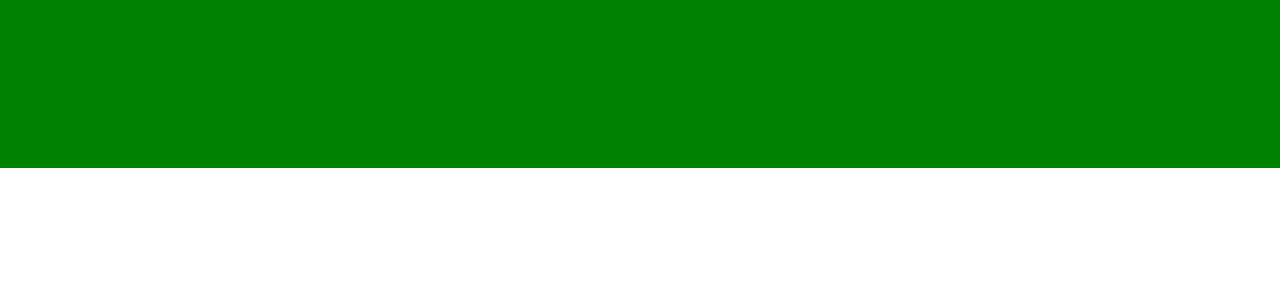
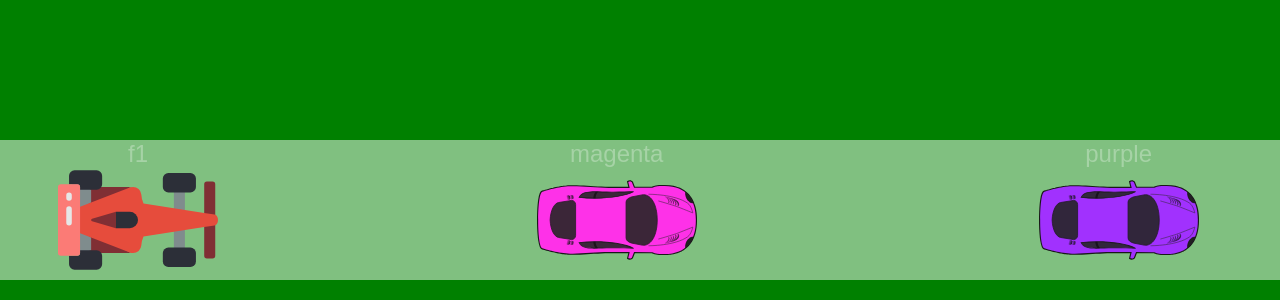
Before and after one commit to byu014/driving-game, a website: page index.html in a window 1280 px wide. Shown: the part 632-932 px from the top of the page. Before the commit the page ends 800 px from the top, so only its background shows below. Drawn offline with Linux system fonts and the light colour scheme.

Commit message:
create HTML for buttons to represent each car

```diff
--- a/css/styles.css
+++ b/css/styles.css
@@ -1,12 +1,65 @@
+body {
+  box-sizing: border-box;
+  font-size: 1.5rem;
+  background-color: green;
+  overflow: hidden;
+  font-family: sans-serif;
+  max-width: 100%;
+}
+
 .container {
-  width: 100%;
+  min-width: 1000px;
+  max-width: 100%;
   height: 100vh;
-  background-color: green;
   position: relative;
 }
 
-img {
+#main-car {
   position: absolute;
-  width: 9rem;
   transition: transform 0.1s;
 }
+
+img {
+  width: 10rem;
+  height: 10rem;
+}
+
+.car-option {
+  position: absolute;
+}
+
+.select-models {
+  display: flex;
+  width: 100%;
+  justify-content: space-between;
+  position: absolute;
+  bottom: -7rem;
+  transition: all 0.3s;
+  background-color: rgba(255, 255, 255, 0.5);
+}
+
+button {
+  padding: 0 8rem;
+  display: flex;
+  font-size: inherit;
+  border: none;
+  background-color: rgba(0, 0, 0, 0);
+  flex-direction: column;
+  padding-bottom: 7rem;
+  align-items: center;
+  color: rgba(255, 255, 255, 0.3);
+  transition: background 0.3s;
+}
+
+button:hover {
+  color: rgba(255, 255, 255, 0.8);
+  background: rgba(0, 0, 255, 0.3);
+}
+
+button:active {
+  color: rgba(0, 0, 255, 0.3);
+}
+
+.select-models:hover {
+  bottom: 0;
+}
--- a/index.html
+++ b/index.html
@@ -10,7 +10,27 @@
 </head>
 <body>
   <div class="container">
-    <img src="images/f1.svg" alt="f1.svg">
+    <img src="images/f1.svg" alt="f1.svg" id="main-car">
+    <div class="select-models">
+      <div class="button">
+        <button value="f1">
+          f1
+          <img class="car-option" src="images/f1.svg" alt="f1.svg">
+        </button>
+      </div>
+      <div class="button">
+        <button value="magenta">
+          magenta
+          <img class="car-option" src="images/magenta.svg" alt="f1.svg">
+        </button>
+      </div>
+      <div class="button">
+        <button value="purple">
+          purple
+          <img class="car-option" src="images/purple.svg" alt="f1.svg">
+        </button>
+      </div>
+    </div>
   </div>
   <script src="main.js"></script>
 </body>
--- a/main.js
+++ b/main.js
@@ -1,4 +1,4 @@
-const $img = document.querySelector('img');
+const $img = document.querySelector('#main-car');
 const directions = {
   ArrowUp: {
     orientation: 'north',
```
